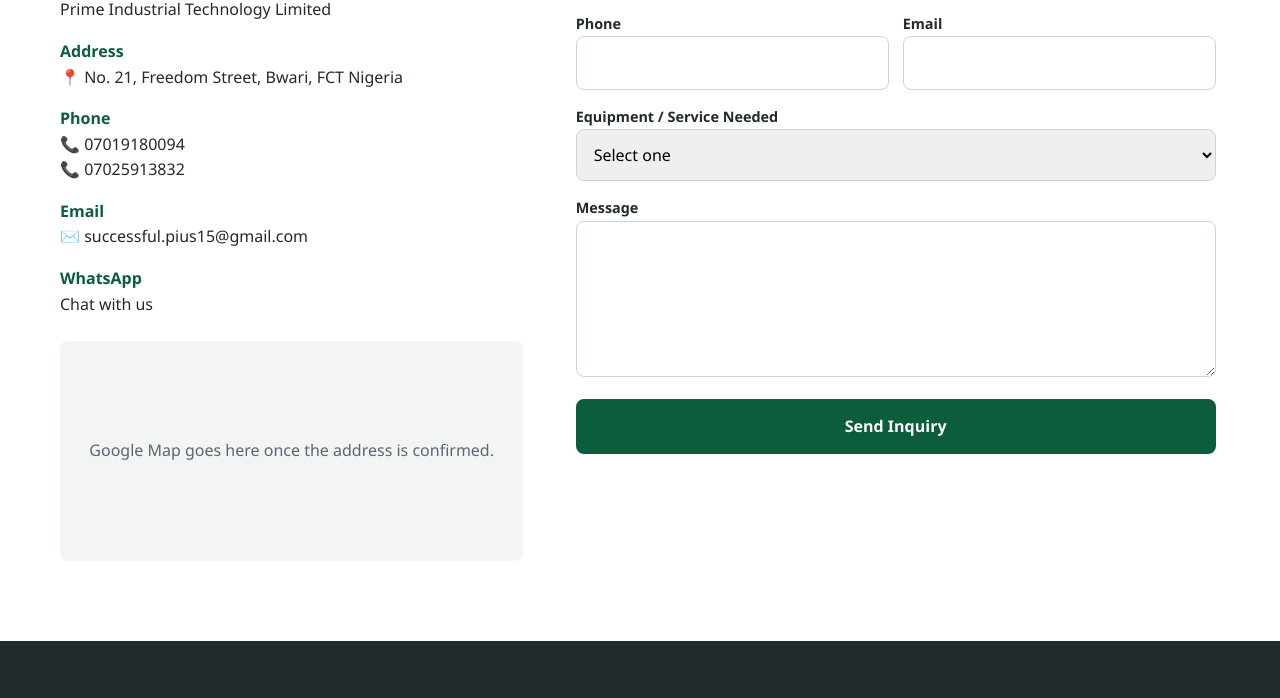
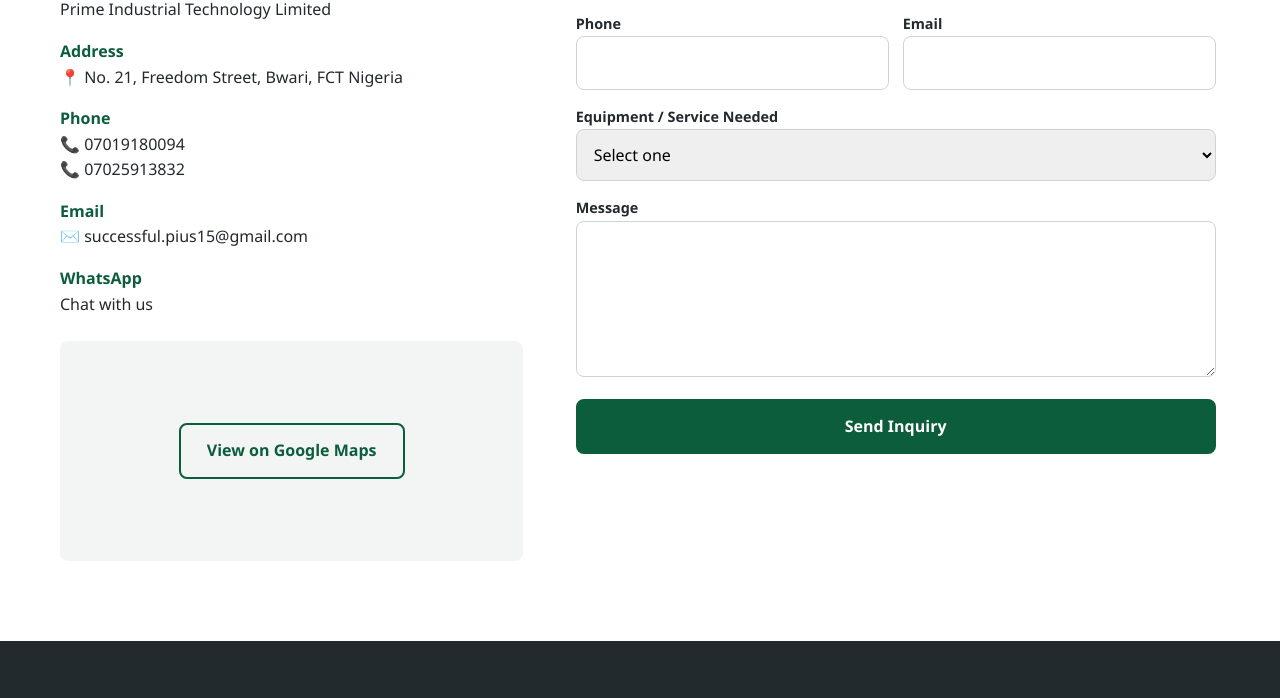
Before and after one commit to shaibujonathan4-cmyk/prime-technology, a plain HTML site: page contact.html in a window 1280 px wide. Shown: the part 458-1156 px from the top of the page. Drawn offline with Linux system fonts and the light colour scheme.

Commit message:
Replace map placeholder with directions link

```diff
--- a/contact.html
+++ b/contact.html
@@ -37,7 +37,7 @@
           <li><strong>WhatsApp</strong><a href="https://wa.me/2347019180094" target="_blank" rel="noopener">Chat with us</a></li>
         </ul>
         <!-- Once the address is confirmed, replace this box with a Google Maps <iframe> embed -->
-        <div class="map-box">Google Map goes here once the address is confirmed.</div>
+        <div class="map-box"><a href="https://www.google.com/maps/search/?api=1&query=Freedom+Street+Bwari+FCT+Nigeria" target="_blank" rel="noopener" class="btn btn-outline">View on Google Maps</a></div>
       </div>
 
       <form class="form" data-inquiry>
```
